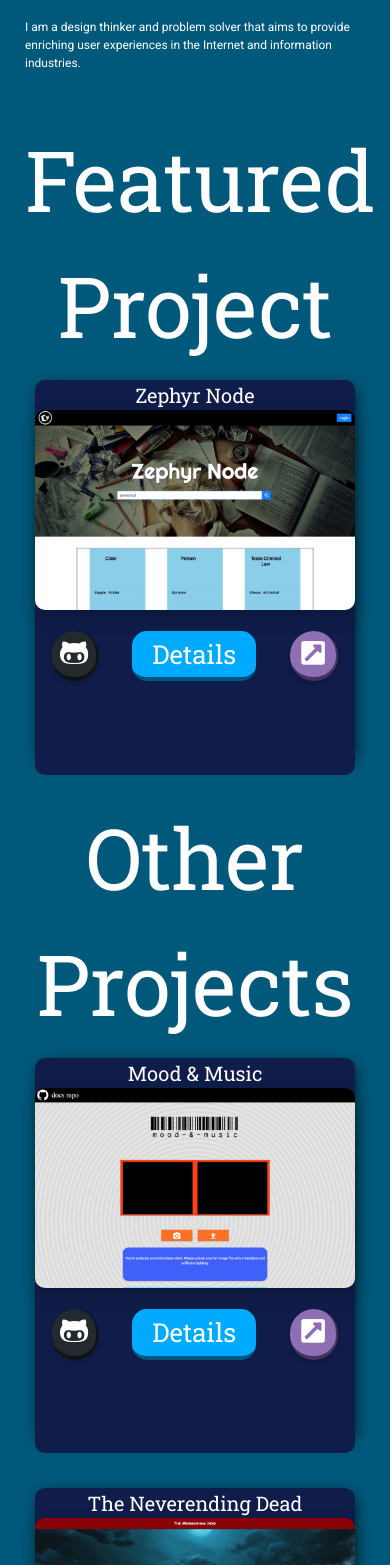
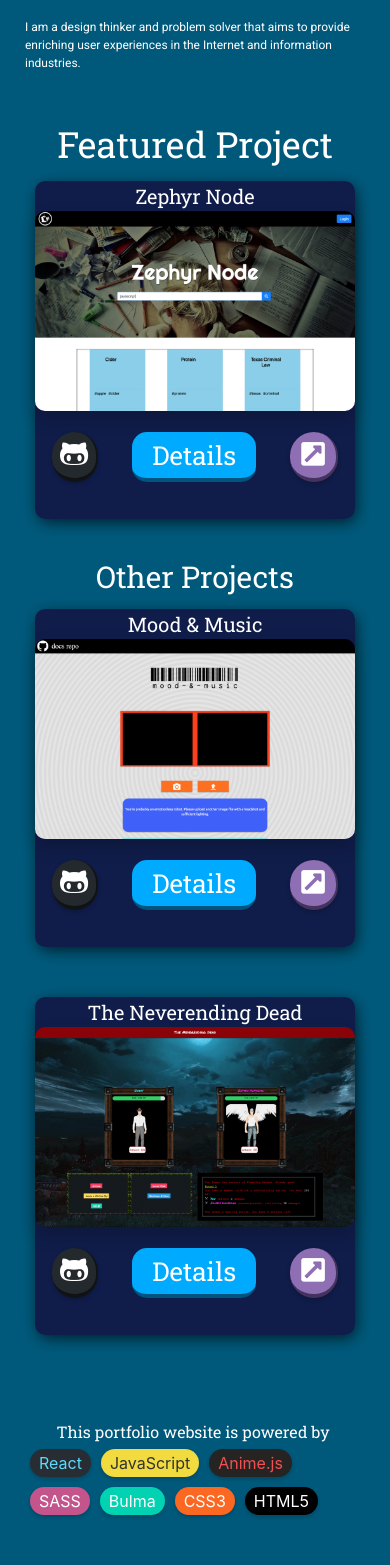
Before and after one commit to do-kevin/do-kevin.github.io, a React (Create React App) app: page / in a window 390 px wide. Shown: the part 1023-2588 px from the top of the page. Built offline with nearby package versions, Linux system fonts and the light colour scheme.

Commit message:
Makes headers, nav, footer mobile-responsive

```diff
--- a/src/pages/About.js
+++ b/src/pages/About.js
@@ -78,10 +78,9 @@ class About extends Component {
             }}></i>
           </div>
         </div> */}
-        <header className="noselect" style={{
+        <header className="project-headers-one noselect" style={{
           textAlign: "center",
-          color: "white",
-          fontSize: "10vh"}}>
+          color: "white"}}>
         Featured Project</header>
         <section className="showcase-projects">
             <figure className="project-showcase-container">
@@ -106,10 +105,9 @@ class About extends Component {
               </div>
             </figure>
         </section>
-        <header className="noselect" style={{
+        <header className="project-headers-two noselect" style={{
           textAlign: "center",
-          color: "white",
-          fontSize: "10vh"}}>
+          color: "white"}}>
         Other Projects</header>
         <section className="showcase-projects">
             <figure className="project-showcase-container">
@@ -157,7 +155,7 @@ class About extends Component {
             </figure>
         </section>
         <section style={{margin: "75px auto 15px", maxWidth: "557px"}}>
-          <h2 style={{color: "white", margin: "auto", width: "305px", fontSize: "2.25vh"}}>This portfolio website is powered by</h2>
+          <h2 style={{color: "white", margin: "auto", width: "277px", fontSize: "16px"}}>This portfolio website is powered by</h2>
           <section className="technical-sheet" style={{margin: "auto"}}>
               <div className="technical-list-item" style={{backgroundColor: "#282c33", color: "#5adafd"}}>React</div>
               <div className="technical-list-item" style={{backgroundColor: "#f1db3f", color: "#323330"}}>JavaScript</div>
--- a/src/static/css/App.scss
+++ b/src/static/css/App.scss
@@ -28,7 +28,7 @@ p {
 }
 
 .custom-navbar {
-	height: 8.1vh;
+	height: 60px;
 	background: #101d4a;
 	display: flex;
 	flex-direction: row;
@@ -427,6 +427,49 @@ $kevin-scale: 230px;
 	box-shadow: 0 0.3vw 0.6vw 0 rgba(0, 0, 0, 0.2);
 }
 
+.project-headers {
+    &-one {
+        font-size: 72px;
+    }
+    &-two {
+        font-size: 60px;
+    }
+    @media (min-width: 518px) and (max-width: 610px) {
+        &-one {
+            font-size: 60px;
+        }
+        &-two {
+            font-size: 48px;
+        }
+    }
+
+    @media (min-width: 424px) and (max-width: 517px) {
+        &-one {
+            font-size: 48px;
+        }
+        &-two {
+            font-size: 36px;
+        }
+    }
+
+    @media (min-width: 331px) and (max-width: 423px) {
+        &-one {
+            font-size: 36px;
+        }
+        &-two {
+            font-size: 30px;
+        }
+    }
+    @media (max-width: 330px) {
+        &-one {
+            font-size: 30px;
+        }
+        &-two {
+            font-size: 24px;
+        }
+    }
+}
+
 .showcase-projects {
 	display: flex;
 	flex-direction: row;
@@ -469,8 +512,28 @@ figure.project-showcase-container {
 			font-family: $robotoSlabFont;
 			font-size: 3.5vh;
 			margin-bottom: 25px;
-		}
-	}
+        }
+    }
+    @media (min-width: 376px) and (max-width: 414px) {
+        height: 338px;
+        div {
+            height: 338px;
+        }
+    }
+    @media (min-width: 321px) and (max-width: 375px) {
+        height: 315px;
+        div {
+            height: 315px;
+        }
+    }
+
+    @media (max-width: 320px) {
+        height: 281px;
+        div {
+            height: 281px;
+        }
+    }
+
 	img {
 		border-radius: 10px;
 		box-shadow: 0 8px 18px 0 rgba(0, 0, 0, 0.2);
@@ -478,26 +541,6 @@ figure.project-showcase-container {
     }
 }
 
-// figure.project-showcase-container div:hover,
-// figure.project-showcase-container div:active {
-//     background: rgb(69, 36, 121); // height: 150%;
-//     .fa-hand-point-up {
-//         -webkit-animation: heartbeat 1.5s ease-in-out infinite both;
-//         animation: heartbeat 1.5s ease-in-out infinite both;
-//     }
-//     -webkit-box-shadow: 1px 2px 8px -1px rgba(0,
-//     0,
-//     0,
-//     0.75);
-//     -moz-box-shadow: 1px 2px 8px -1px rgba(0,
-//     0,
-//     0,
-//     0.75);
-//     box-shadow: 1px 2px 8px -1px rgba(0,
-//     0,
-//     0,
-//     0.75);
-// }
 .project-content {
 	display: flex;
 	justify-content: space-around;
@@ -588,7 +631,7 @@ figure.project-showcase-container {
 
 .global-footer {
 	display: flex;
-	height: 9vh;
+	height: 72px;
 	background: rgb(255, 203, 0);
 }
 
```
Also changed, not shown: src/static/css/App.css, 1 other file (tests, documents, lock files or other folders).
